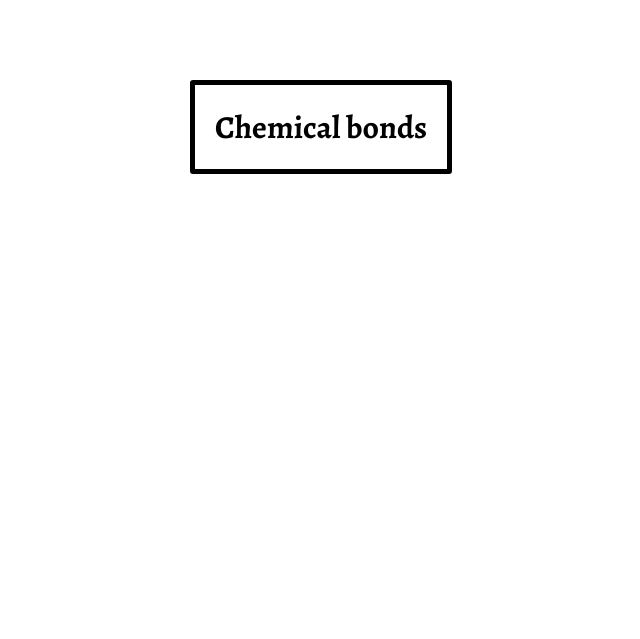
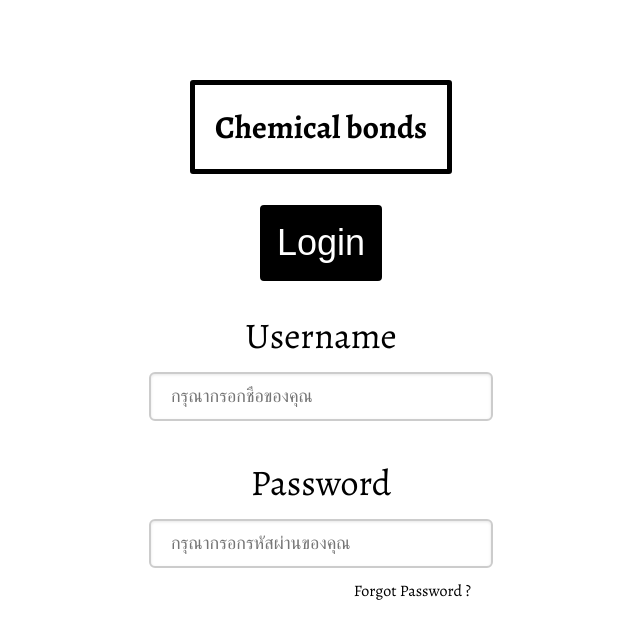
Before and after one commit to bbbemc/NSC, a PHP site: page /login.html in a window 1280 px wide. Shown: the top 639 px of the page, without its empty margins (319-959 px from the left). Run offline with PHP 8.4, Linux system fonts and the light colour scheme.

Commit message:
Add files via upload

```diff
--- a/login.html
+++ b/login.html
@@ -16,5 +16,24 @@
     <div class="box-Topic">
         <h1 class="NameTopic">Chemical bonds</h1>
     </div>
+
+    <div class="LoginWrapper">
+        <button class="Login">Login</button>
+    </div>
+
+    <div class="form-wrapper">
+        <label for="Username">Username</label><br>
+        <input type="text" id="Username" name="Username" placeholder="กรุณากรอกชื่อของคุณ" required minlength="2"
+            maxlength="30">
+        <label for="Username">Password</label><br>
+        <input type="text" id="Password" name="Password" placeholder="กรุณากรอกรหัสผ่านของคุณ" required minlength="2"
+            maxlength="30">
+            <div class="forgot-password">
+        <a href="">Forgot Password ?</a>
+    </div>
+    </div>
+
+
 </body>
+
 </html>
--- a/pagelogin.css
+++ b/pagelogin.css
@@ -17,3 +17,91 @@
     font-weight: weight;
     font-style: normal;
 }
+
+.Login {
+    border: 5px solid black;
+    display: inline-block;
+    padding: 12px;
+    position: relative;
+    margin-top: 30px;
+    text-align: center;
+    font-size: 36px;
+    border-radius: 4px;
+}
+
+.LoginWrapper {
+    display: flex;
+    justify-content: center;
+    align-items: center;
+}
+
+.Username {
+    font-size: 36px;
+    display: flex;
+    justify-content: center;
+    align-items: center;
+    position: relative;
+    top: 30px;
+}
+
+.form-wrapper {
+    display: flex;
+    flex-direction: column;
+    align-items: center;
+    margin-top: 30px;
+    font-family: "Alegreya", serif;
+    font-size: 36px;
+}
+
+input[type="text"] {
+    position: relative;
+    top: -37px;
+    padding: 12px 20px;
+    width: 300px;
+    font-size: 18px;
+    border: 2px solid #ccc;
+    border-radius: 6px;
+    box-shadow: inset 0 1px 3px rgba(0,0,0,0.1);
+}
+
+input[type="text"]:focus {
+    outline: none;
+    border-color: #8b1ae8;
+    box-shadow: 0 0 5px rgba(150, 26, 232, 0.5);
+}
+
+button {
+    margin-top: 20px;
+    padding: 10px 24px;
+    font-size: 18px;
+    background-color: black;
+    color: white;
+    border: none;
+    border-radius: 8px;
+    cursor: pointer;
+    transition: all 0.3s ease;
+}
+
+button:hover {
+    background-color: #250968;
+    transform: scale(1.08);
+    box-shadow: 0 0 15px rgba(70, 31, 209, 0.6);
+}
+
+.forgot-password {
+    width: 300px;              /* เท่ากับ input */
+    text-align: right;         /* ชิดขวาใน block */
+    margin-top: -25px;         /* ขยับให้เข้าใกล้ input */
+    margin-bottom: 10px;
+    font-size: 16px;
+}
+
+.forgot-password a {
+    color: #000000;
+    text-decoration: none;
+    transition: 0.3s;
+}
+
+.forgot-password a:hover {
+    color: #ce1b1b;
+}
```
